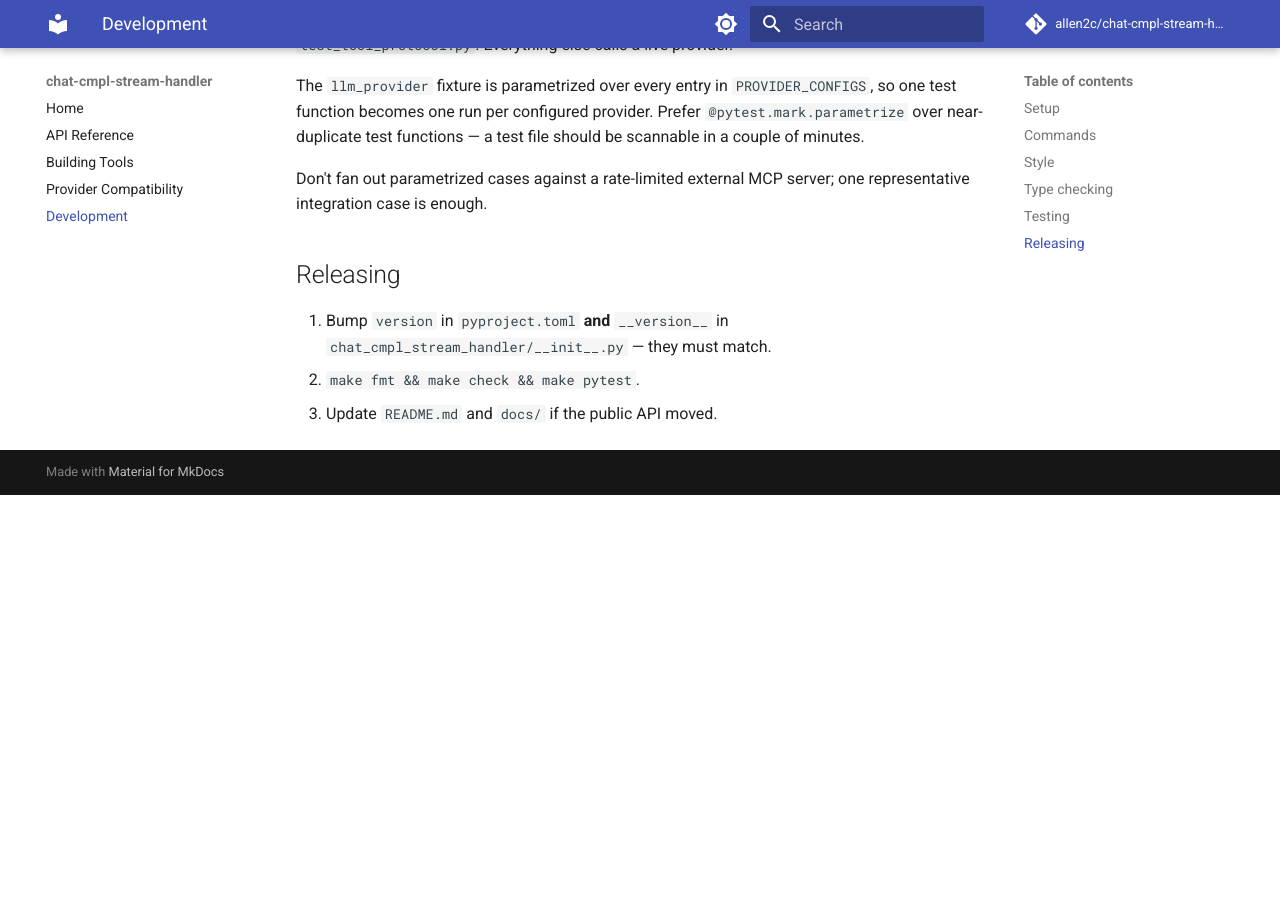
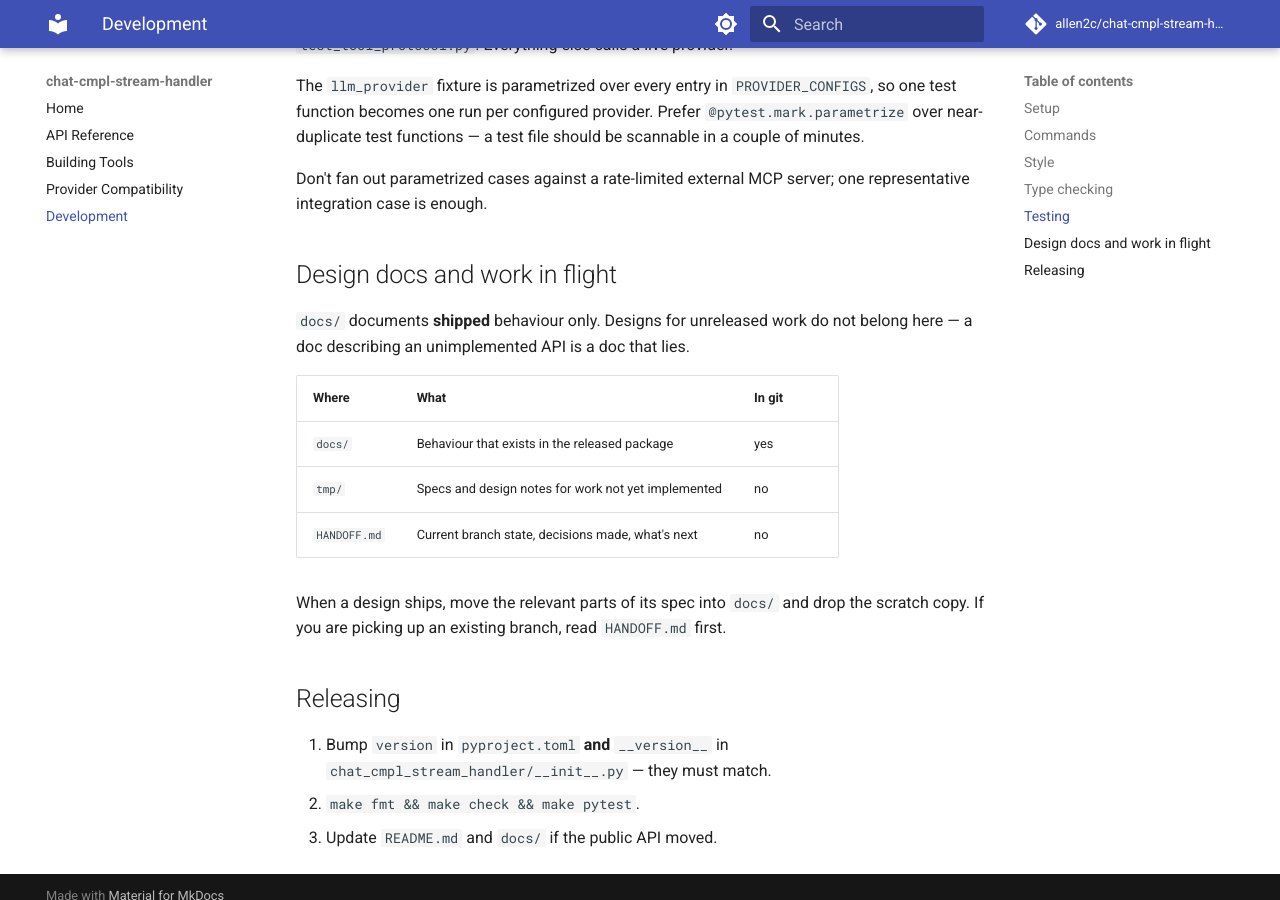
Before and after one commit to allen2c/chat-cmpl-stream-handler, an MkDocs documentation site: the page built from docs/development.md, in a window 1280 px wide and 900 px high, scrolled down 1964 px. Built offline with MkDocs 1.6.1 and Material for MkDocs 9.7.7, drawn with Linux system fonts in a browser that asks for light colours; comment, search, counter and statistics services are not loaded; before the commit the page ends 2459 px from its top, so only the background shows below that.

Commit message:
📝 docs: slim AGENTS.md to routing and document the tmp/HANDOFF split
AGENTS.md was repeating what docs/ already says. Cut it back to the minimum
an agent needs before opening docs/: what the repo is, where things live,
what must be clean before committing.

Also records a convention we had been following implicitly:

- docs/ documents shipped behaviour only
- tmp/ holds specs for unimplemented work
- HANDOFF.md holds in-flight branch state

Both tmp/ and HANDOFF.md are gitignored. A doc describing an API that does
not exist yet is a doc that lies, so designs stay out of docs/ until the
code lands.

Co-Authored-By: Claude Opus 5 (1M context) <noreply@anthropic.com>

```diff
--- a/docs/development.md
+++ b/docs/development.md
@@ -68,6 +68,20 @@ minutes.
 Don't fan out parametrized cases against a rate-limited external MCP server; one
 representative integration case is enough.
 
+## Design docs and work in flight
+
+`docs/` documents **shipped** behaviour only. Designs for unreleased work do not belong
+here — a doc describing an unimplemented API is a doc that lies.
+
+| Where          | What                                                    | In git |
+|----------------|---------------------------------------------------------|--------|
+| `docs/`        | Behaviour that exists in the released package            | yes    |
+| `tmp/`         | Specs and design notes for work not yet implemented      | no     |
+| `HANDOFF.md`   | Current branch state, decisions made, what's next        | no     |
+
+When a design ships, move the relevant parts of its spec into `docs/` and drop the
+scratch copy. If you are picking up an existing branch, read `HANDOFF.md` first.
+
 ## Releasing
 
 1. Bump `version` in `pyproject.toml` **and** `__version__` in `chat_cmpl_stream_handler/__init__.py` — they must match.
```
Also changed, not shown: AGENTS.md (+18 -14 lines), 1 other file.
